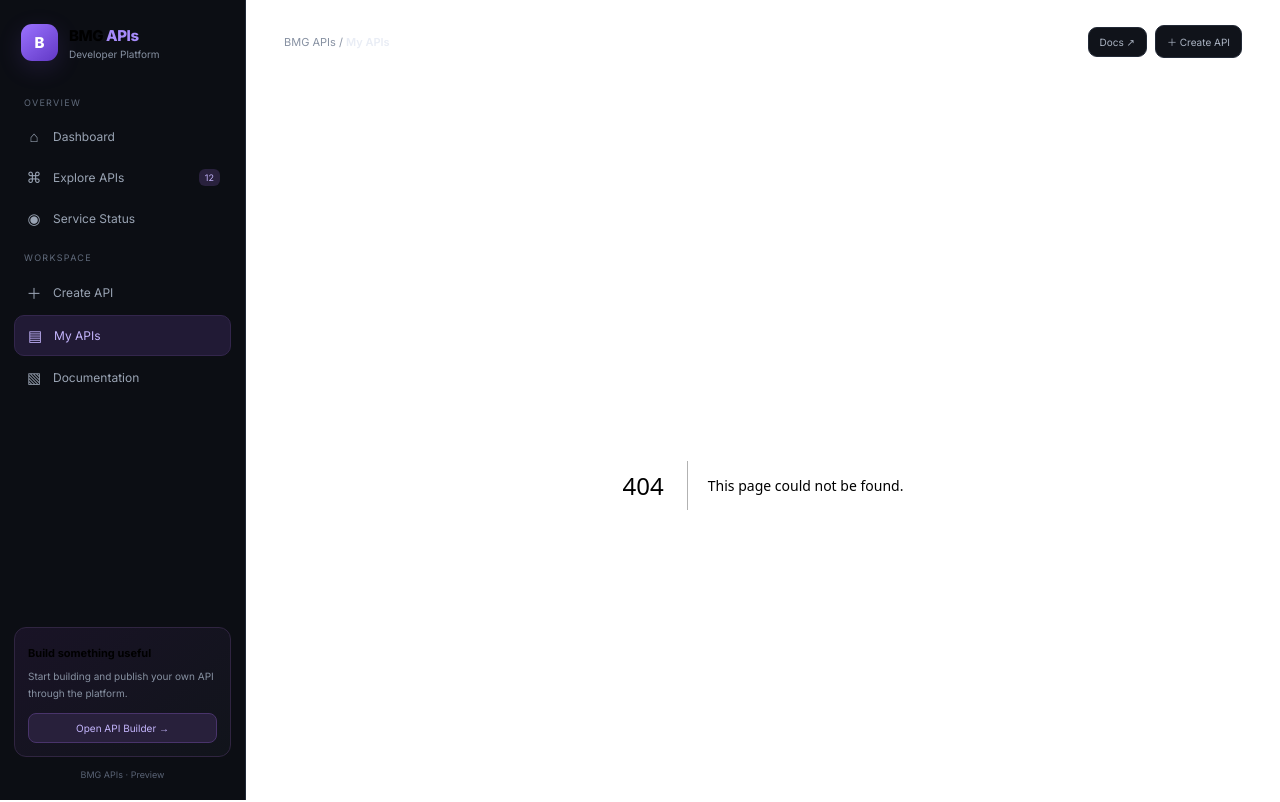
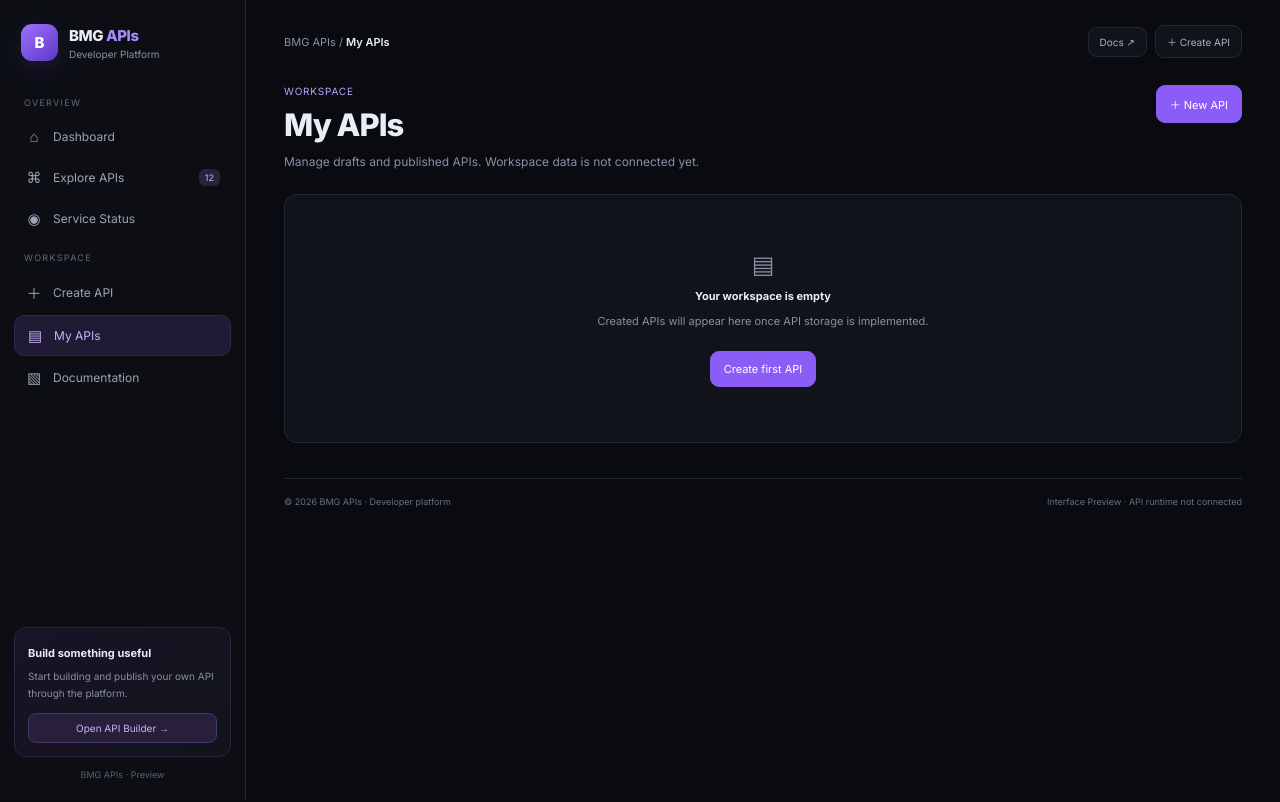
Before and after one commit to T7-T7/Bmg-Apis, a Next.js app: page /my-apis in a window 1280 px wide. Before the commit this address had no page. Shown: the top 802 px of the page. Built offline with nearby package versions, Linux system fonts and the light colour scheme.

Commit message:
Initialize BMG APIs: add app/my-apis/page.js

```diff
--- /dev/null
+++ b/app/my-apis/page.js
@@ -0,0 +1,5 @@
+import Link from "next/link";
+export default function MyApis(){return <>
+<div className="page-heading"><div><div className="eyebrow">WORKSPACE</div><h1>My APIs</h1><p>Manage drafts and published APIs. Workspace data is not connected yet.</p></div><Link href="/create" className="primary-btn">＋ New API</Link></div>
+<div className="panel"><div className="empty-state"><div style={{fontSize:24,marginBottom:10}}>▤</div><strong style={{color:"var(--text)"}}>Your workspace is empty</strong><p>Created APIs will appear here once API storage is implemented.</p><Link href="/create" className="primary-btn" style={{marginTop:12}}>Create first API</Link></div></div>
+</>}
```
